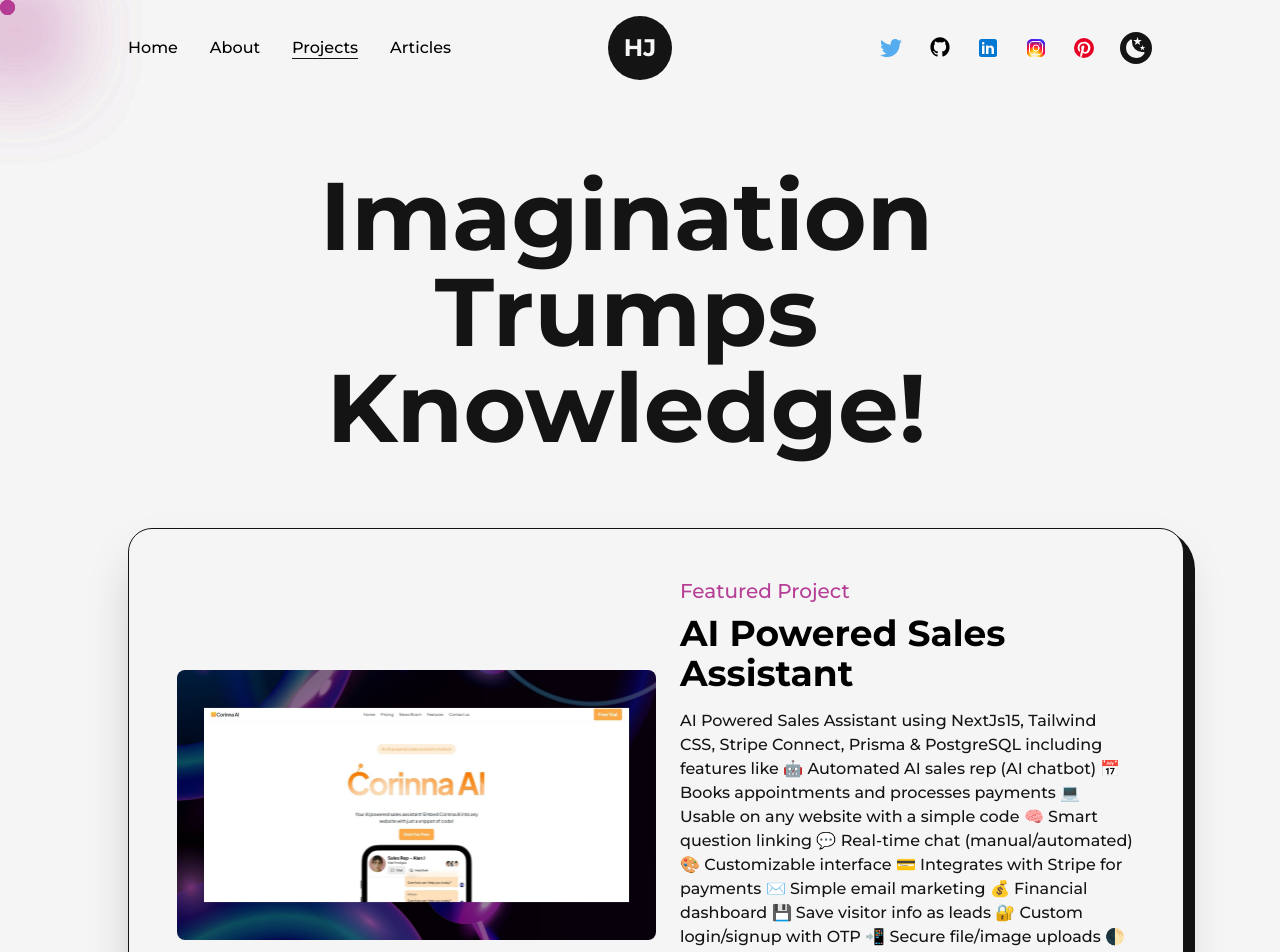
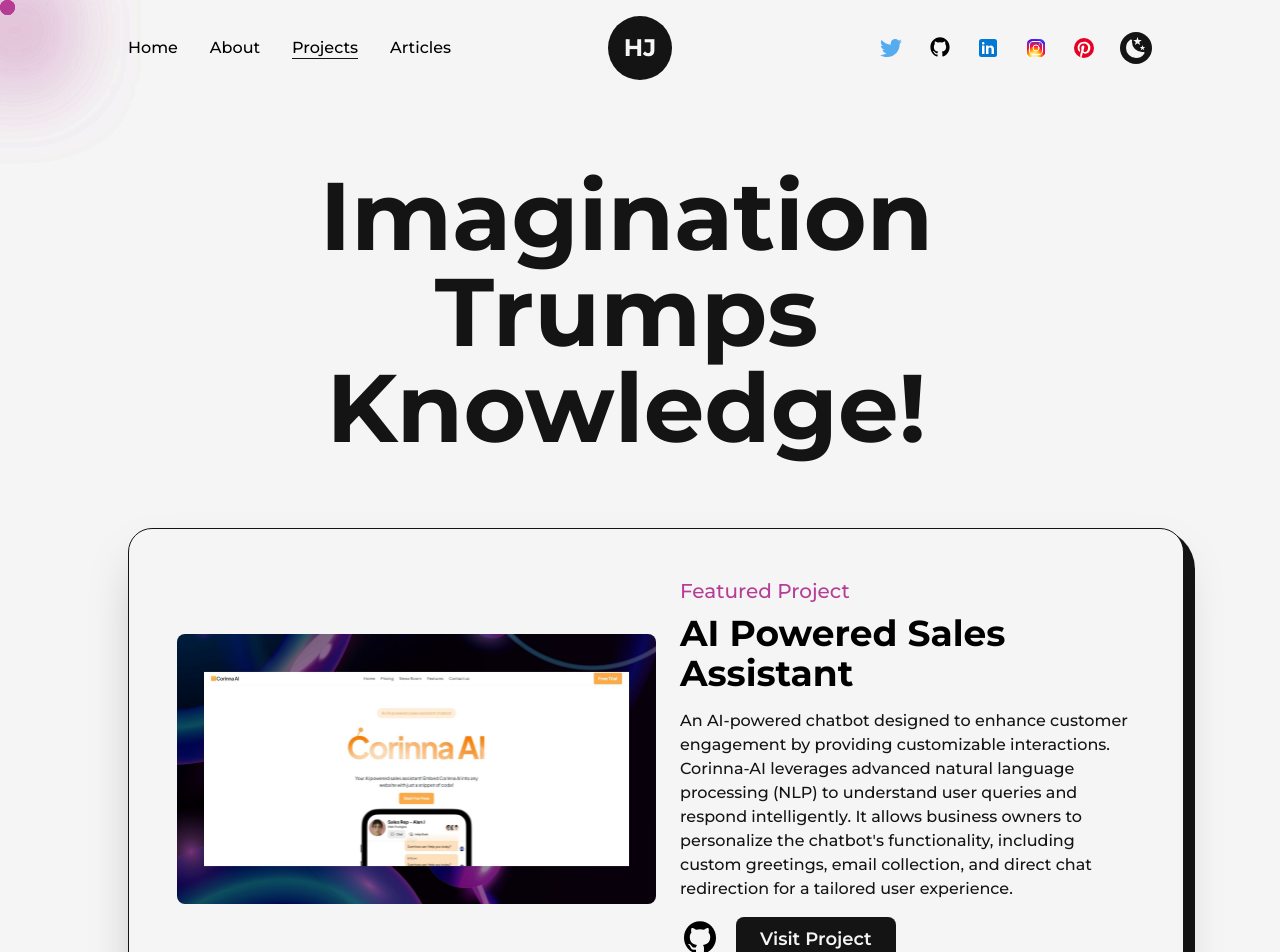
Before and after one commit to HimanshuJ16/portfolio, a Next.js app: page /projects in a window 1280 px wide. Shown: the top 952 px of the page. Built offline with nearby package versions, Linux system fonts and the light colour scheme.

Commit message:
latest commit

```diff
--- a/src/pages/projects.js
+++ b/src/pages/projects.js
@@ -92,21 +92,7 @@ const projects = () => {
                             <FeaturedProject
                             title="AI Powered Sales Assistant"
                             img={project18}
-                            summary="AI Powered Sales Assistant using NextJs15, Tailwind CSS, Stripe Connect, Prisma & PostgreSQL including features like
-                            🤖 Automated AI sales rep (AI chatbot)
-                            📅 Books appointments and processes payments
-                            💻 Usable on any website with a simple code
-                            🧠 Smart question linking
-                            💬 Real-time chat (manual/automated)
-                            🎨 Customizable interface
-                            💳 Integrates with Stripe for payments
-                            ✉️ Simple email marketing
-                            💰 Financial dashboard
-                            💾 Save visitor info as leads
-                            🔐 Custom login/signup with OTP
-                            📲 Secure file/image uploads
-                            🌓 Light/dark mode toggle
-                            🔒 Restrict features by plan."
+                            summary="An AI-powered chatbot designed to enhance customer engagement by providing customizable interactions. Corinna-AI leverages advanced natural language processing (NLP) to understand user queries and respond intelligently. It allows business owners to personalize the chatbot's functionality, including custom greetings, email collection, and direct chat redirection for a tailored user experience."
                             link="https://corinna-ai-saas.vercel.app/"
                             github="https://github.com/HimanshuJ16/corinna"
                             type="Featured Project"
```
